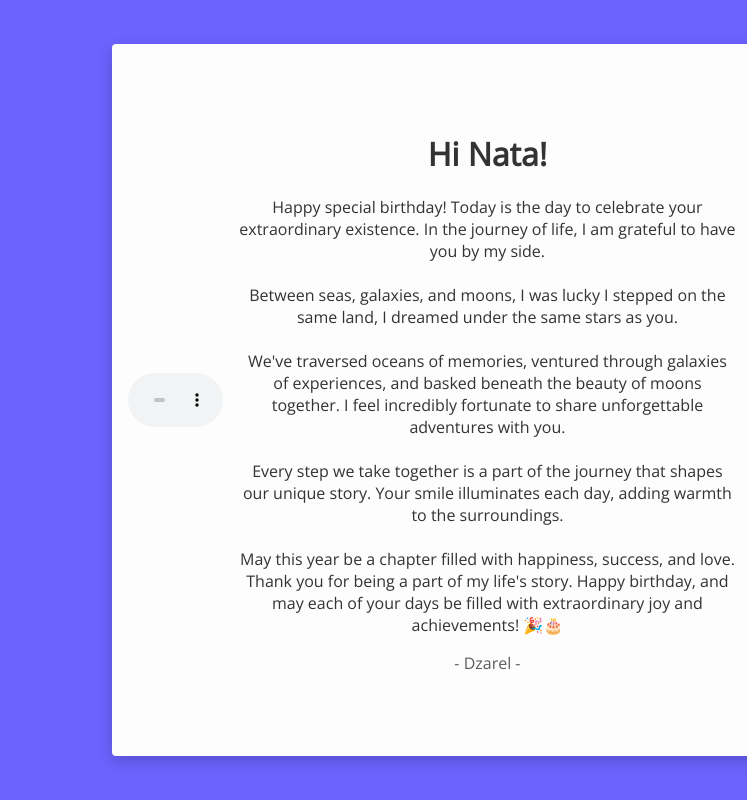
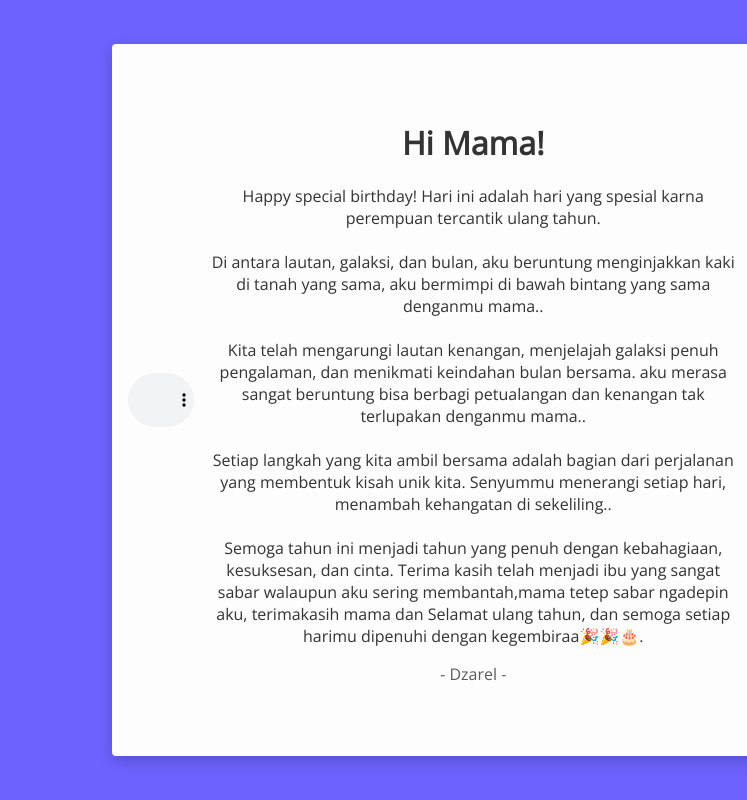
Before and after one commit to Raffrajaiblis/Ulang-tahun, a plain HTML site: page index.html in a window 1280 px wide. Shown: the full height of the page, 0-747 px from the left. Drawn offline with nearby package versions, Linux system fonts and the light colour scheme; a script that the page names is missing.

Commit message:
Update index.html

```diff
--- a/index.html
+++ b/index.html
@@ -7,18 +7,18 @@
  </head>
  <body>
   <div class="card">
-   <img src="https://github.com/DzarelDeveloper/Img/blob/main/ulangtahun.jpg?raw=true" alt="birthday" class="birthday">
+   <img src="https://github.com/DzarelDeveloper/Img/blob/main/ulangtahun.jpg?raw=true" alt="birthday" class="birthday mama">
    <div class="text">
-    <h1>Hi Nata!</h1>
-    <p>Happy special birthday! Today is the day to celebrate your extraordinary existence. In the journey of life, I am grateful to have you by my side.
+    <h1>Hi Mama!</h1>
+    <p>Happy special birthday! Hari ini adalah hari yang spesial karna perempuan tercantik ulang tahun.
 <br><br>
-Between seas, galaxies, and moons, I was lucky I stepped on the same land, I dreamed under the same stars as you.
+Di antara lautan, galaksi, dan bulan, aku beruntung menginjakkan kaki di tanah yang sama, aku bermimpi di bawah bintang yang sama denganmu mama..
 <br><br>
-We've traversed oceans of memories, ventured through galaxies of experiences, and basked beneath the beauty of moons together. I feel incredibly fortunate to share unforgettable adventures with you.
+Kita telah mengarungi lautan kenangan, menjelajah galaksi penuh pengalaman, dan menikmati keindahan bulan bersama. aku merasa sangat beruntung bisa berbagi petualangan dan kenangan tak terlupakan denganmu mama..
 <br><br>
-Every step we take together is a part of the journey that shapes our unique story. Your smile illuminates each day, adding warmth to the surroundings.
+Setiap langkah yang kita ambil bersama adalah bagian dari perjalanan yang membentuk kisah unik kita. Senyummu menerangi setiap hari, menambah kehangatan di sekeliling..
 <br><br>
-May this year be a chapter filled with happiness, success, and love. Thank you for being a part of my life's story. Happy birthday, and may each of your days be filled with extraordinary joy and achievements! 🎉🎂</p>
+Semoga tahun ini menjadi tahun yang penuh dengan kebahagiaan, kesuksesan, dan cinta. Terima kasih telah menjadi ibu yang sangat sabar walaupun aku sering membantah,mama tetep sabar ngadepin aku, terimakasih mama dan Selamat ulang tahun, dan semoga setiap harimu  dipenuhi dengan kegembiraa🎉🎉🎂.</p>
     <p class="muted">- Dzarel -</p>
    </div>
    <div class="space"></div>
```
